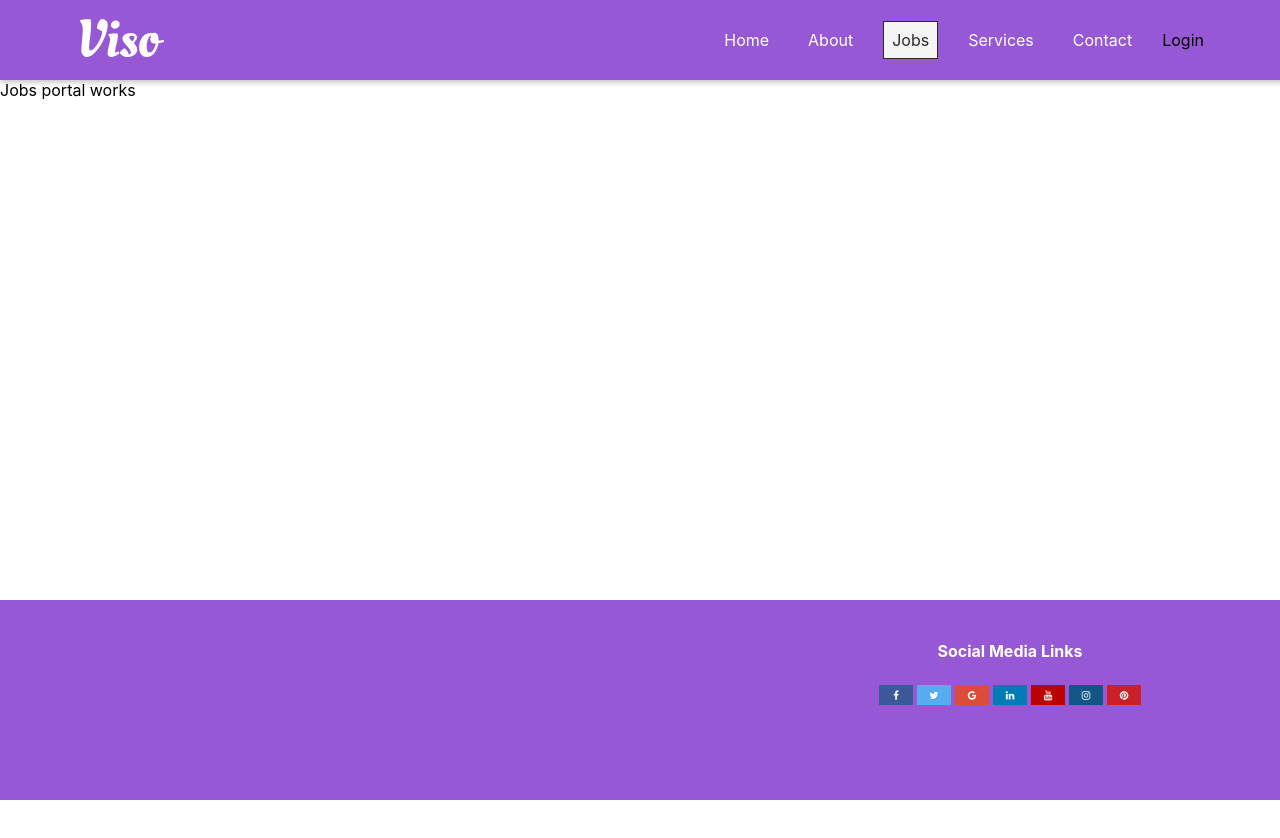
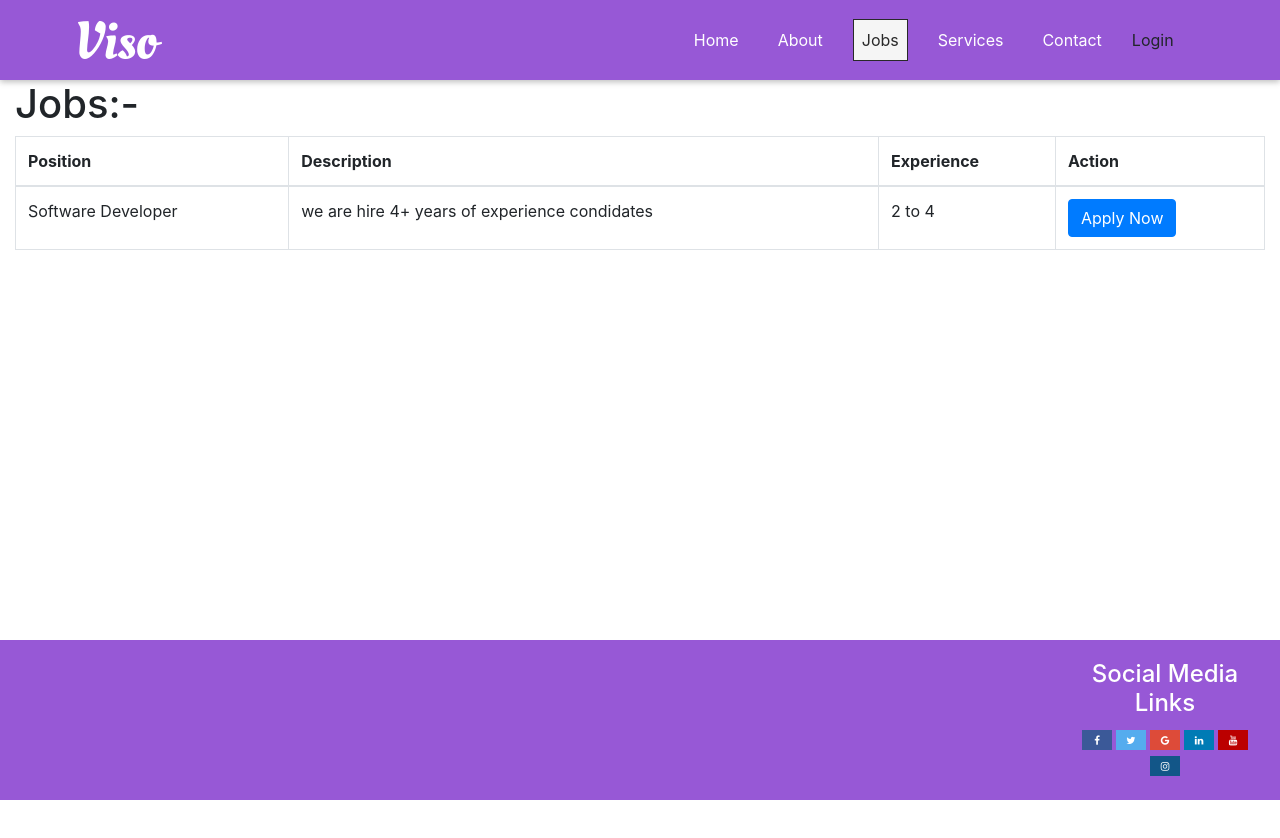
Before and after one commit to vidya-sa/job_portal, a React (Create React App) app: page /jobs in a window 1280 px wide. Shown: the top 838 px of the page. Before the commit the page ends 800 px from the top, so only its background shows below. Built offline with nearby package versions, Linux system fonts and the light colour scheme.

Commit message:
adding fields to jobs page

```diff
--- a/package.json
+++ b/package.json
@@ -3,7 +3,7 @@
   "version": "0.1.0",
   "private": true,
   "dependencies": {
-    "@material-ui/core": "^4.11.3",
+    "@material-ui/core": "^4.11.4",
     "@material-ui/icons": "^4.11.2",
     "@testing-library/jest-dom": "^5.11.10",
     "@testing-library/react": "^11.2.6",
--- a/public/index.html
+++ b/public/index.html
@@ -17,6 +17,7 @@
     <link rel="manifest" href="%PUBLIC_URL%/manifest.json" />
 
 <link rel="stylesheet" href="https://cdnjs.cloudflare.com/ajax/libs/font-awesome/4.7.0/css/font-awesome.min.css">
+
     <!--
       Notice the use of %PUBLIC_URL% in the tags above.
       It will be replaced with the URL of the `public` folder during the build.
--- a/src/pages/components/Contact.css
+++ b/src/pages/components/Contact.css
@@ -31,10 +31,10 @@ display: inline-flex;
 list-style: none;
 }
 .width{
-    width: 50%;
+    width: 30%;
     margin-top:20px;
-    margin-left: auto;
-    margin-right: auto;
+    margin-left: 270px;
+    margin-bottom: 100%;
 
 }
 
--- a/src/pages/components/Home.js
+++ b/src/pages/components/Home.js
@@ -1,13 +1,14 @@
 import React, { Component } from 'react'
 import './Home.css';
 import background from '../../images/background.jpg'
+import 'bootstrap/dist/css/bootstrap.css';
 
 
 
 class Home extends Component {
     render() {
         return (
-            <div className="container">
+            <div className="container-fluid">
         <div className="backGround_title">
                 <h1 className="title" >Keymens Crew Consultants </h1>
                 <p className="title_caption">We recruit across various industry sectors for multinational corporations as well as leading Indian businesses.</p>
--- a/src/pages/components/Jobs.css
+++ b/src/pages/components/Jobs.css
@@ -0,0 +1,12 @@
+.size{
+
+    width:300px;
+
+    margin: 20px 0 0 10px;
+
+}
+
+.content{
+    margin-bottom: 100%;
+    margin-top: 25px;
+}
--- a/src/pages/components/Jobs.js
+++ b/src/pages/components/Jobs.js
@@ -1,12 +1,160 @@
-import React from 'react'
+import React, {Component} from 'react'
 import './Jobs.css'
+import 'bootstrap/dist/css/bootstrap.css';
+import {
+    Modal,
+    ModalBody, ModalHeader,
+} from 'reactstrap';
 
-function Jobs() {
-    return (
-        <div className="container">
-            Jobs portal works
+
+
+class Jobs extends Component {
+    constructor(props) {
+        super(props)
+
+        this.state = {
+            modalRemark:false
+        }
+    }
+
+    applyNow = ()=>{
+        console.log("applynow clicked");
+        this.setState({
+            modalRemark: !this.state.modalRemark
+         });
+     };
+
+
+
+    toggleRemark = () => {
+        this.setState({
+           modalRemark: false
+        });
+    };
+    render(){
+     return (
+        <div className="container-fluid">
+            <div className="content">
+                <h1>Jobs:-</h1>
+
+                <table class="table table-bordered">
+                    <thead>
+                        <tr>
+                            <th>Position</th>
+                            <th>Description</th>
+                            <th>Experience</th>
+                            <th>Action</th>
+                        </tr>
+                    </thead>
+                    <tbody>
+                        <tr>
+                            <td>Software Developer</td>
+                            <td>we are hire 4+ years of experience condidates</td>
+                            <td>2 to 4</td>
+                            <td><button type="button" className="btn btn-primary" onClick={this.applyNow}>
+                                Apply Now
+                             </button></td>
+                        </tr>
+                    </tbody>
+
+               </table>
+
+               <Modal isOpen={this.state.modalRemark} backdrop="static" toggle={this.toggleRemark} size={'md'}>
+                    <ModalHeader toggle={this.toggleRemark}>
+                        <span ><b>Job Application </b></span>
+
+                    </ModalHeader>
+                    <ModalBody>
+                    <div className="row">
+                    <div className="col-md-4">
+                    <label for="usr">Name:</label>
+                    </div>
+                    <div className="col-md-5">
+                    <input type="text" />
+                    </div>
+                    <div className="col-md-4">
+                    <label for="usr">Phone:</label>
+                    </div>
+                    <div className="col-md-5">
+                    <input type="text" />
+                    </div>
+                    <div className="col-md-4">
+                    <label for="usr">Email:</label>
+                    </div>
+                    <div className="col-md-5">
+                    <input type="text" />
+                    </div>
+                    <div className="col-md-4">
+                    <label for="usr">DOB:</label>
+                    </div>
+                    <div className="col-md-5">
+                    <input type="text" />
+                    </div>
+                    <div className="col-md-4">
+                    <label for="usr">Gender:</label>
+                    </div>
+                    <div className="col-md-5">
+                    <input type="text" />
+                    </div>
+                    <div className="col-md-4">
+                    <label for="usr">Location:</label>
+                    </div>
+                    <div className="col-md-5">
+                    <input type="text" />
+                    </div>
+                    <div className="col-md-4">
+                    <label for="usr">Designation:</label>
+                    </div>
+                    <div className="col-md-5">
+                    <input type="text" />
+                    </div>
+                    <div className="col-md-4">
+                    <label for="usr">Experience:</label>
+                    </div>
+                    <div className="col-md-5">
+                    <input type="text" />
+                    </div>
+                    <div className="col-md-4">
+                    <label for="usr">Current Salary:</label>
+                    </div>
+                    <div className="col-md-5">
+                    <input type="text" />
+                    </div>
+                    <div className="col-md-4">
+                    <label for="usr">Skills:</label>
+                    </div>
+                    <div className="col-md-5">
+                    <input type="text" />
+                    </div>
+                    <div className="col-md-4">
+                    <label for="usr">Upload Resume:</label>
+                    </div>
+                    <div className="col-md-5">
+                    <input type="file" />
+                    </div>
+                    <div className="col-md-5 l-4">
+                  <button type="button" className="btn btn-primary"> Submit</button>
+                    </div>
+
+
+
+
+                    </div>
+                    <div className="col-md-4">
+
+
+                  </div>
+                    </ModalBody>
+
+                </Modal>
+            </div>
         </div>
+
+
+
+
     )
+    }
 }
 
 export default Jobs
--- a/src/pages/user/Login.js
+++ b/src/pages/user/Login.js
@@ -34,7 +34,7 @@ class Login extends Component  {
         var name=this.state.loginData.uname;
         var pass=this.state.loginData.pass;
 
-        if(name==='sai' && pass === 'ram'){
+        if(name==='trevista' && pass === 'Admin'){
          localStorage.setItem('isLogged', true);
          window.location.href = 'Dashboard';
         this.forceUpdate()
--- a/src/shared/Dashboard.css
+++ b/src/shared/Dashboard.css
@@ -12,3 +12,7 @@
     color: white;
     text-align: center;
  }
+
+ h2{
+     margin-top: 30px;
+ }
--- a/src/shared/components/footer/Footer.css
+++ b/src/shared/components/footer/Footer.css
@@ -19,7 +19,7 @@
     padding: 20px;
   }
 .links{
-    margin-left: 700px;
+    margin-left: 1050px;
 }
   .fa {
     padding: 5px 2px;
--- a/src/shared/components/footer/Footer.js
+++ b/src/shared/components/footer/Footer.js
@@ -1,5 +1,6 @@
 import React from 'react'
 import './Footer.css';
+import 'bootstrap/dist/css/bootstrap.css';
 
 
 function Footer() {
@@ -7,13 +8,13 @@ function Footer() {
         <div className="footer">
             <div className="links">
             <h4>Social Media Links</h4>
-            <a href="#" class="fa fa-facebook"></a>
-            <a href="#" class="fa fa-twitter"></a>
-            <a href="#" class="fa fa-google"></a>
-            <a href="#" class="fa fa-linkedin"></a>
-            <a href="#" class="fa fa-youtube"></a>
-            <a href="#" class="fa fa-instagram"></a>
-            <a href="#" class="fa fa-pinterest"></a>
+            <a href="#" className="fa fa-facebook"></a>
+            <a href="#" className="fa fa-twitter"></a>
+            <a href="#" className="fa fa-google"></a>
+            <a href="#" className="fa fa-linkedin"></a>
+            <a href="#" className="fa fa-youtube"></a>
+            <a href="#" className="fa fa-instagram"></a>
+            <a href="#" clasName="fa fa-pinterest"></a>
 </div>
         </div>
     )
```
Also changed, not shown: 1 other file (tests, documents, lock files or other folders).
